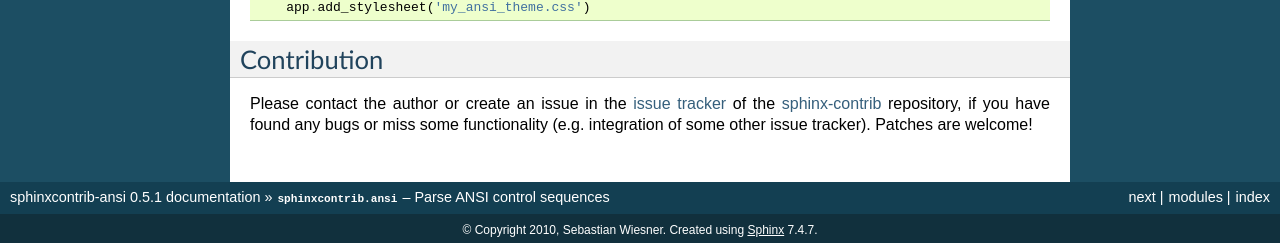
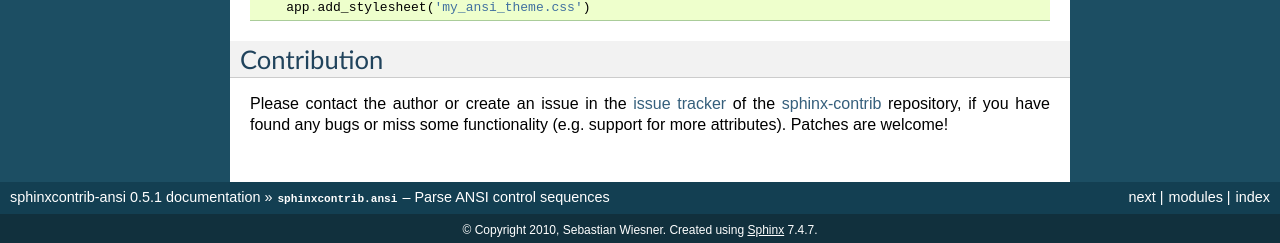
Before and after one commit to sphinx-contrib/ansi, a Sphinx documentation site: the page built from doc/index.rst, in a window 1280 px wide. Shown: the part 1438-1681 px from the top of the page. Built offline with Sphinx 7.4.7, drawn with Linux system fonts in a browser that asks for light colours.

Commit message:
ansi: Fixed contribution passage.
Makes more sense than the text from issuetracker's doc ;)

```diff
--- a/doc/index.rst
+++ b/doc/index.rst
@@ -96,8 +96,7 @@ Contribution
 
 Please contact the author or create an issue in the `issue tracker`_ of the
 sphinx-contrib_ repository, if you have found any bugs or miss some
-functionality (e.g. integration of some other issue tracker).  Patches are
-welcome!
+functionality (e.g. support for more attributes).  Patches are welcome!
 
 
 .. toctree::
```
